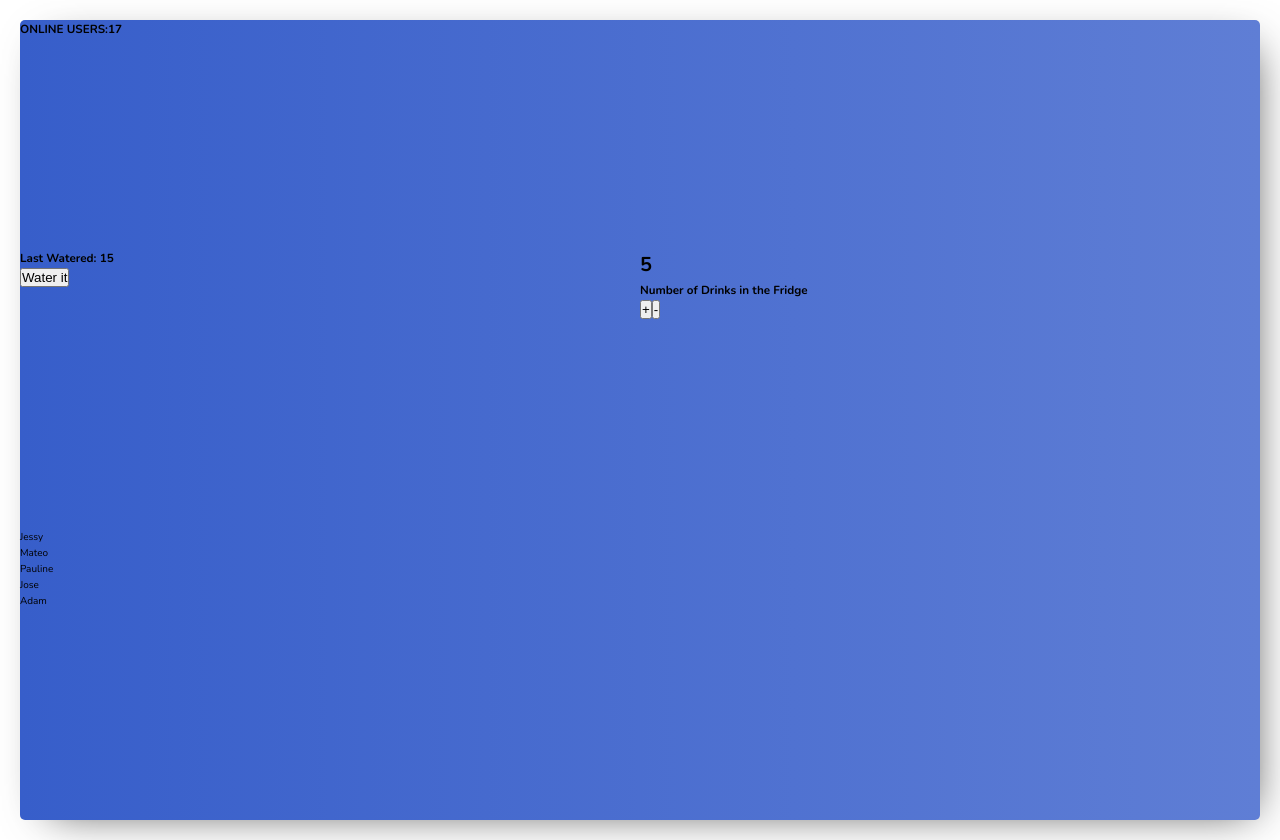
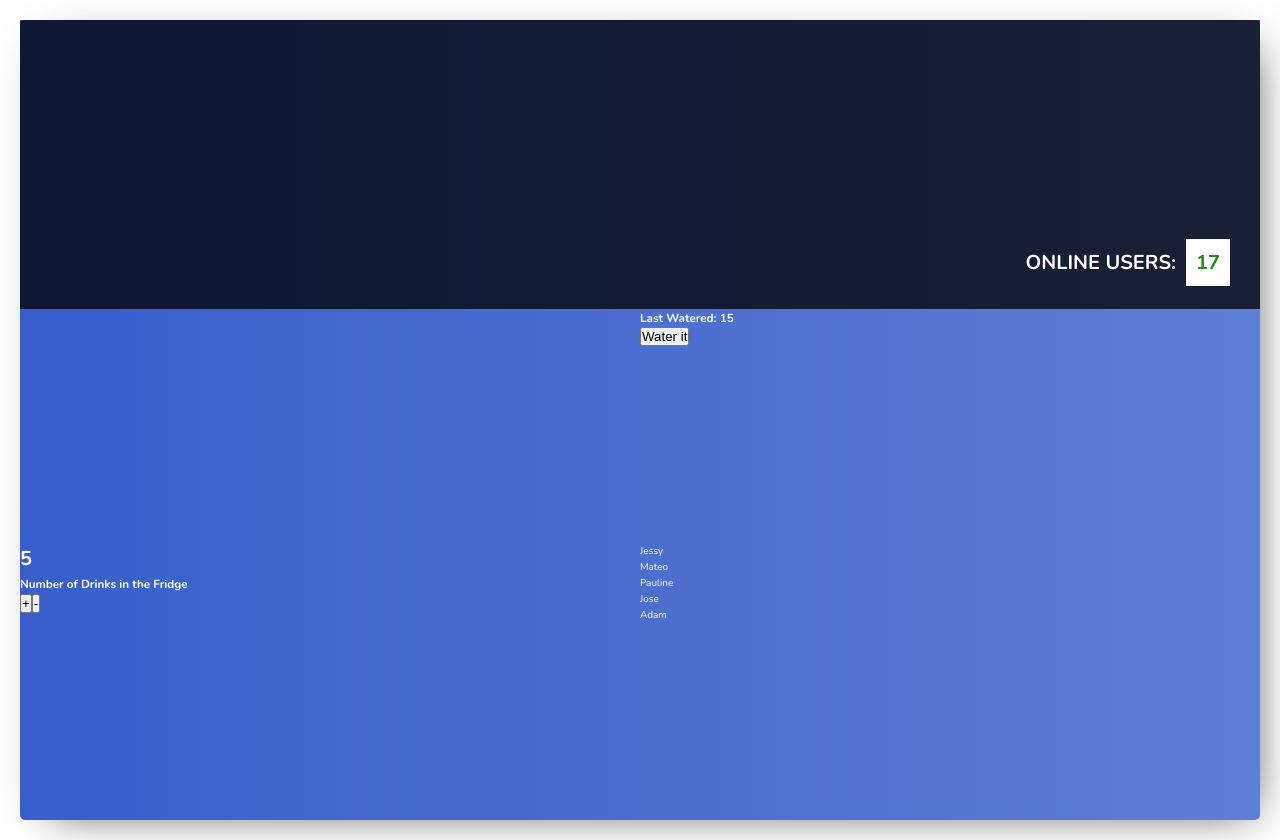
Before and after one commit to HenriqueFadoni/dashboard, a React (Create React App) app: page / in a window 1280 px wide. Built offline with nearby package versions, Linux system fonts and the light colour scheme; no server answers.

Commit message:
Styling Header

```diff
--- a/src/components/OnlineUsers.js
+++ b/src/components/OnlineUsers.js
@@ -1,8 +1,8 @@
 import React from 'react';
 
 const OnlineUsers = props => (
-  <div>
-    <h3>
+  <div className="app__header--container">
+    <h3 className="app__header--text">
       ONLINE USERS:
         <span>
           {Math.round(Math.random() * 100)}
--- a/src/sass/abstract/_variable.scss
+++ b/src/sass/abstract/_variable.scss
@@ -1,2 +1,4 @@
 $color-primary: rgb(55, 94, 202);
 $color-primary-lighten: lighten($color-primary, 10%);
+
+$color-white: white;
--- a/src/sass/base/_base.scss
+++ b/src/sass/base/_base.scss
@@ -9,7 +9,8 @@
 html {
   font-size: 62.5%; // 10 px === 1rem
   font-weight: 300;
-  font-family: 'Nunito', cursive;
+  font-family: "Nunito", cursive;
+  color: $color-white;
 }
 
 body {
@@ -21,6 +22,6 @@ body {
 
 a,
 button {
-    outline: none;
-    cursor: pointer;
+  outline: none;
+  cursor: pointer;
 }
--- a/src/sass/pages/_index.scss
+++ b/src/sass/pages/_index.scss
@@ -16,4 +16,34 @@
 
     box-shadow: 1.1rem 1rem 4.2rem -1.9rem rgba(0, 0, 0, 0.75);
   }
+
+  &__header {
+    &--container {
+      display: flex;
+
+      grid-column-start: 1;
+      grid-column-end: -1;
+
+      grid-row-start: 1;
+      grid-row-end: 2;
+
+      background-color: rgba(0, 0, 0, 0.75);
+      padding: 3rem;
+
+      justify-content: flex-end;
+      align-items: flex-end;
+    }
+
+    &--text {
+      display: inline-block;
+      font-size: 2rem;
+
+      & span {
+        margin-left: 1rem;
+        padding: 1rem;
+        background-color: white;
+        color: forestgreen;
+      }
+    }
+  }
 }
```
